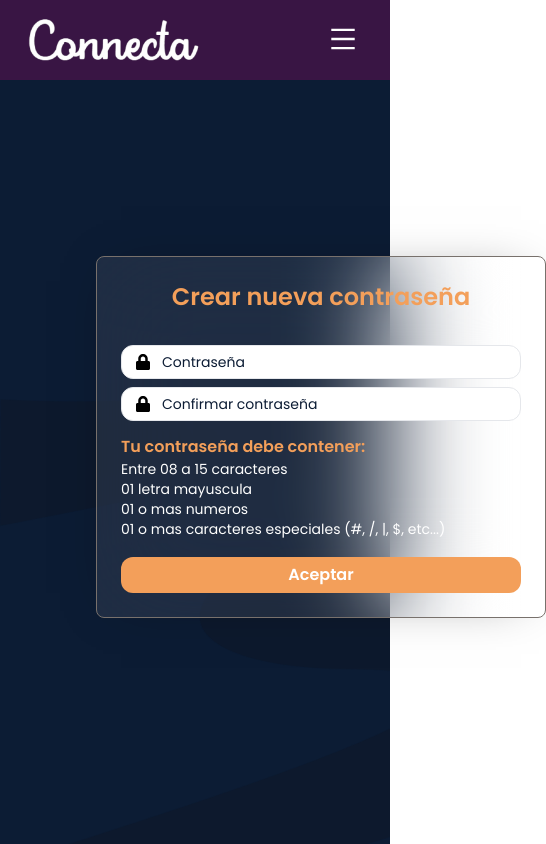
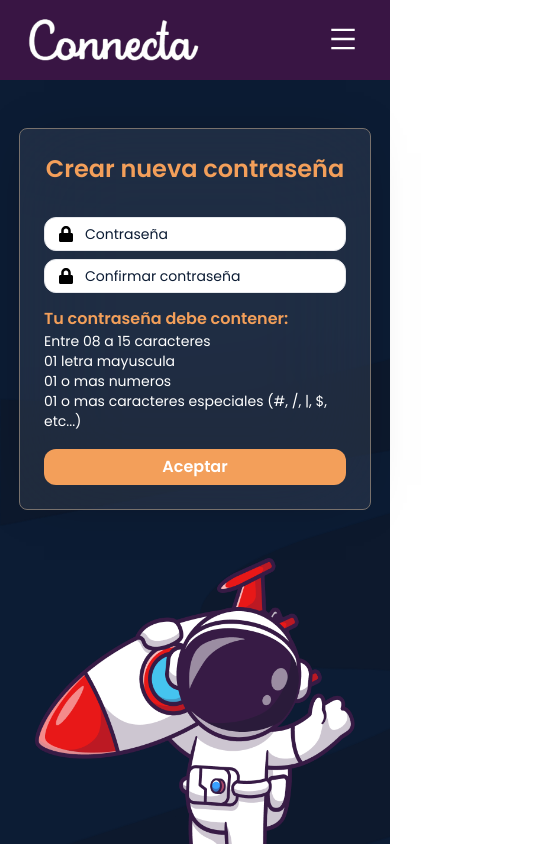
Before and after one commit to No-Country/s10-07-t-express-react-slack, a React (Vite) app in the folder frontend/: page /reset-password/1 in a window 390 px wide. Shown: the top 844 px of the page, 546 px wide, since content can reach past the window. Built offline with nearby package versions, Linux system fonts and the light colour scheme; no server answers.

Commit message:
responsive reset

```diff
--- a/frontend/src/components/auth/FormLogin.tsx
+++ b/frontend/src/components/auth/FormLogin.tsx
@@ -50,7 +50,7 @@ const FormLogin = () => {
 
   return(
     <section className='pb-12 mx-auto lg:mx-0'>
-      <div className='bg-forms sm:w-[450px] w-[320px] flex flex-col items-center gap-y-8 border border-stone-500 py-6 px-6 rounded-lg relative'>
+      <div className='bg-forms sm:w-[450px] w-[352px] flex flex-col items-center gap-y-8 border border-stone-500 py-6 px-6 rounded-lg relative'>
         <h3 className='font-semibold text-2xl text-button-orange'>Inicio de sesión</h3>
         <form onSubmit={handleSubmit} className='w-full flex flex-col gap-y-1' >
           <div className="relative">
--- a/frontend/src/components/auth/PasswordRecovery.tsx
+++ b/frontend/src/components/auth/PasswordRecovery.tsx
@@ -23,9 +23,8 @@ const PasswordRecovery = () => {
 
   return(
     <section className='pt-12 lg:pt-48 pb-12 mx-auto lg:mx-0'>
-
-    <div className='bg-forms sm:w-[450px] w-[320px] flex flex-col items-center gap-y-8 border border-stone-500 py-6 px-6 rounded-lg relative'>
-    <h3  className='font-semibold text-2xl text-button-orange '>Recuperar contraseña</h3>
+    <div className='bg-forms sm:w-[450px] w-[352px] flex flex-col items-center gap-y-8 border border-stone-500 py-6 px-6 rounded-lg relative'>
+    <h3  className='font-semibold text-2xl text-button-orange'>Recuperar contraseña</h3>
     <form className='w-full flex flex-col gap-y-1' onSubmit={handleRecoverySubmit}>
       <div className="relative">
         <div className="absolute inset-y-0 left-0 flex items-center pl-3.5 pointer-events-none">
--- a/frontend/src/components/auth/PasswordReset.tsx
+++ b/frontend/src/components/auth/PasswordReset.tsx
@@ -74,8 +74,8 @@ const PasswordReset = () => {
   };
 
     return(
-      <section className='pt-32'>
-      <div className='bg-forms w-[450px] flex flex-col items-center gap-y-8 border border-stone-500 py-6 px-6 rounded-lg relative'>
+      <section className='lg:pt-32 sm:pt-12 pb-12 mx-auto lg:mx-0'>
+      <div className='bg-forms sm:w-[450px] w-[352px] flex flex-col items-center gap-y-8 border border-stone-500 py-6 px-6 rounded-lg relative'>
       <h3 className='font-semibold text-2xl text-button-orange'>Crear nueva contraseña</h3>
       <form onSubmit={handleResetSubmit} className='w-full flex flex-col gap-y-1'  >
         <div className="relative">
--- a/frontend/src/pages/Reset.tsx
+++ b/frontend/src/pages/Reset.tsx
@@ -5,13 +5,13 @@ import Footer from '../components/footer/Footer'
 
 const Reset = () => {
   return(
-      <section className="w-full relative ">
+      <section className="flex flex-col items-center w-full max-w-full relative">
       <NavBar isUserLoggedIn={false}/>
 
-        <div className="bg-background w-auto flex justify-between h-screen bg-bg-register px-24 relative pt-32">
+        <div className="bg-background w-full flex flex-col md:flex-row justify-between h-auto bg-bg-register md:px-12 lg:px-24 pt-32">
       <PasswordReset/>
-            <div className="w-100 gap-6 justify-between">
-                <img src={astroreset} alt='astro' className='' />
+            <div className="w-100 gap-6 mx-auto md:mx-auto lg:mx-0 mb-12">
+                <img src={astroreset} alt='astro' className='w-80 lg:w-full' />
             </div>
       </div>
       <Footer/>
```
